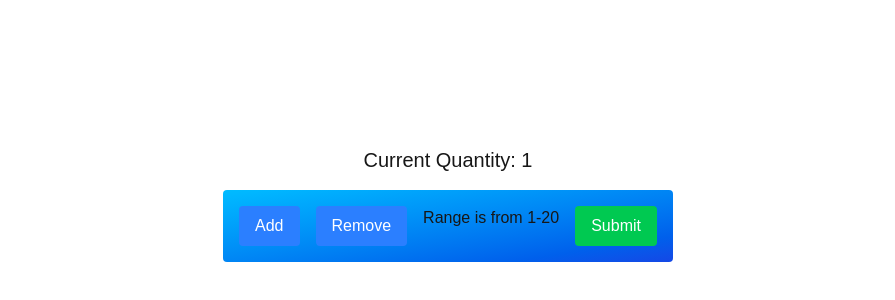
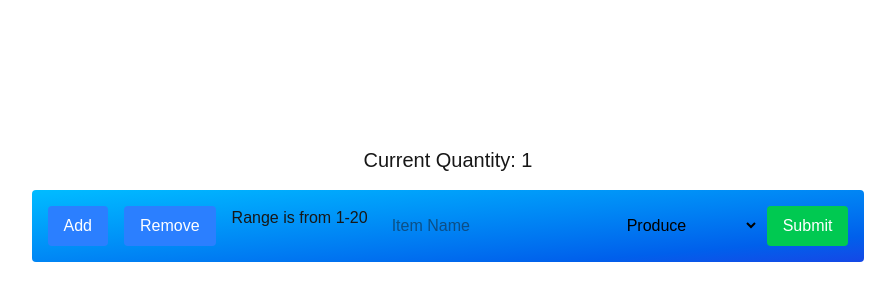
Before and after one commit to Spencermull/cprg306-assignments, a Next.js app: page /week-5 in a window 1280 px wide. Shown: the part 196-496 px from the top of the page, without its empty margins (192-1087 px from the left). Built offline with nearby package versions, Linux system fonts and the light colour scheme.

Commit message:
Added the options and text inputs

```diff
--- a/app/week-5/new-item.js
+++ b/app/week-5/new-item.js
@@ -18,16 +18,19 @@ export default function NewItem() {
     }
   }
 
-
   const handleSubmit = (event) => {
     event.preventDefault();
-    const item = {name, quantity, category};
+    const item = { name, quantity, category };
     console.log("Created item: ", item);
-    alert(`Name: ${item.name}, Quantity: ${item.quantity}, Category: ${item.category}`);
+    alert(
+      `Name: ${item.name}, Quantity: ${item.quantity}, Category: ${item.category}`
+    );
     setName("");
     setCategory("produce");
+  };
 
-  };
+
+
 
   return (
     <section className="flex flex-col items-center justify-center min-h-screen">
@@ -50,9 +53,37 @@ export default function NewItem() {
         <h2>Range is from 1-20</h2>
 
         <form onSubmit={handleSubmit}>
+          <input
+            type="text"
+            name="name"
+            value={name}
+            onChange={(event) => setName(event.target.value)}
+            placeholder="Item Name"
+            className="px-2 py-1 rounded"
+          />
+
+          <select
+            name="category"
+            value={category}
+            onChange={(event) => setCategory(event.target.value)}
+            className="px-2 py-1 rounded ml-2 text-black"
+          >
+            <option value="produce">Produce</option>
+            <option value="meat">Meat</option>
+            <option value="frozen foods">Frozen Foods</option>
+            <option value="canned goods">Canned Goods</option>
+            <option value="dry goods">Dry Goods</option>
+            <option value="beverages">Beverages</option>
+            <option value="snacks">Snacks</option>
+            <option value="household">Household</option>
+            <option value="other">Other</option>
+          </select>
+
+
+
           <button
             type="submit"
-            className="px-4 py-2 bg-green-500 text-white rounded hover:bg-green-600"
+            className="px-4 py-2 bg-green-500 text-white rounded hover:bg-green-600 ml-2"
           >
             Submit
           </button>
```
